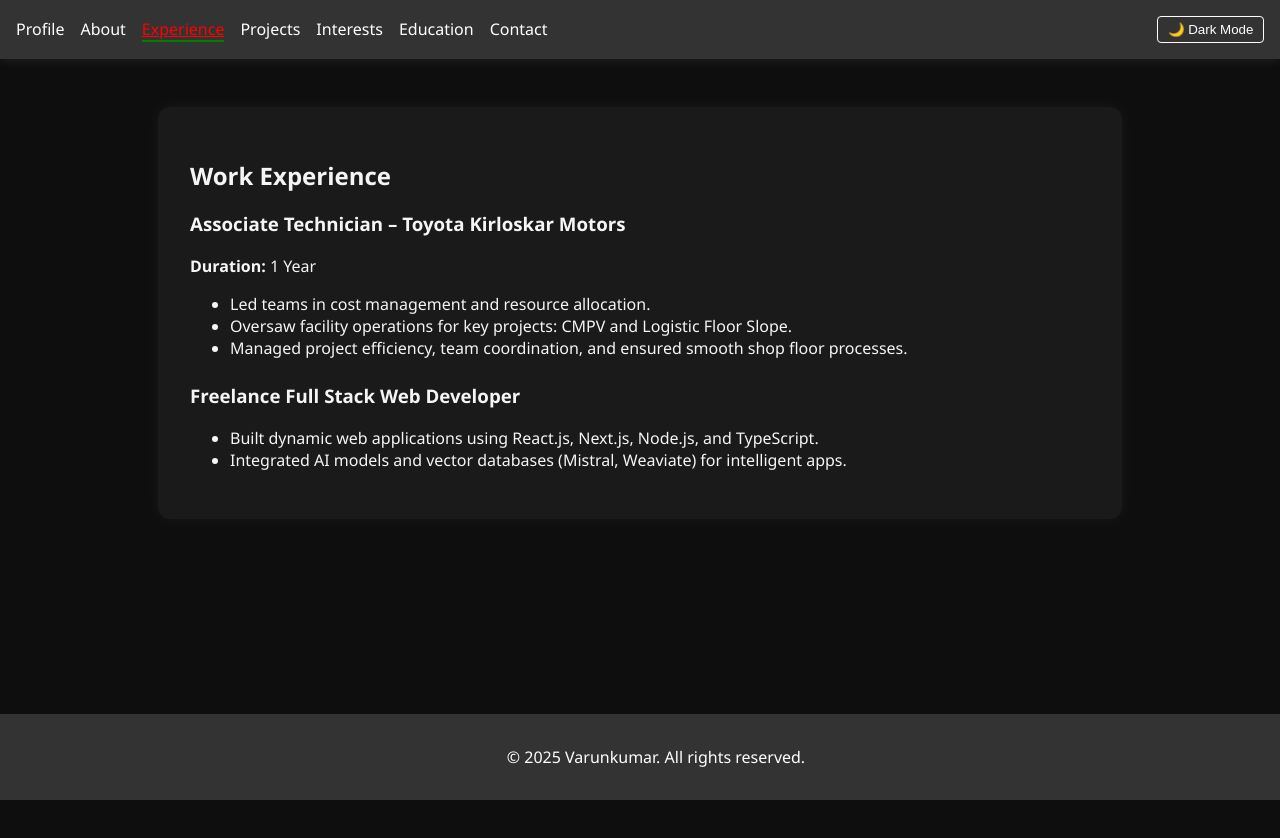
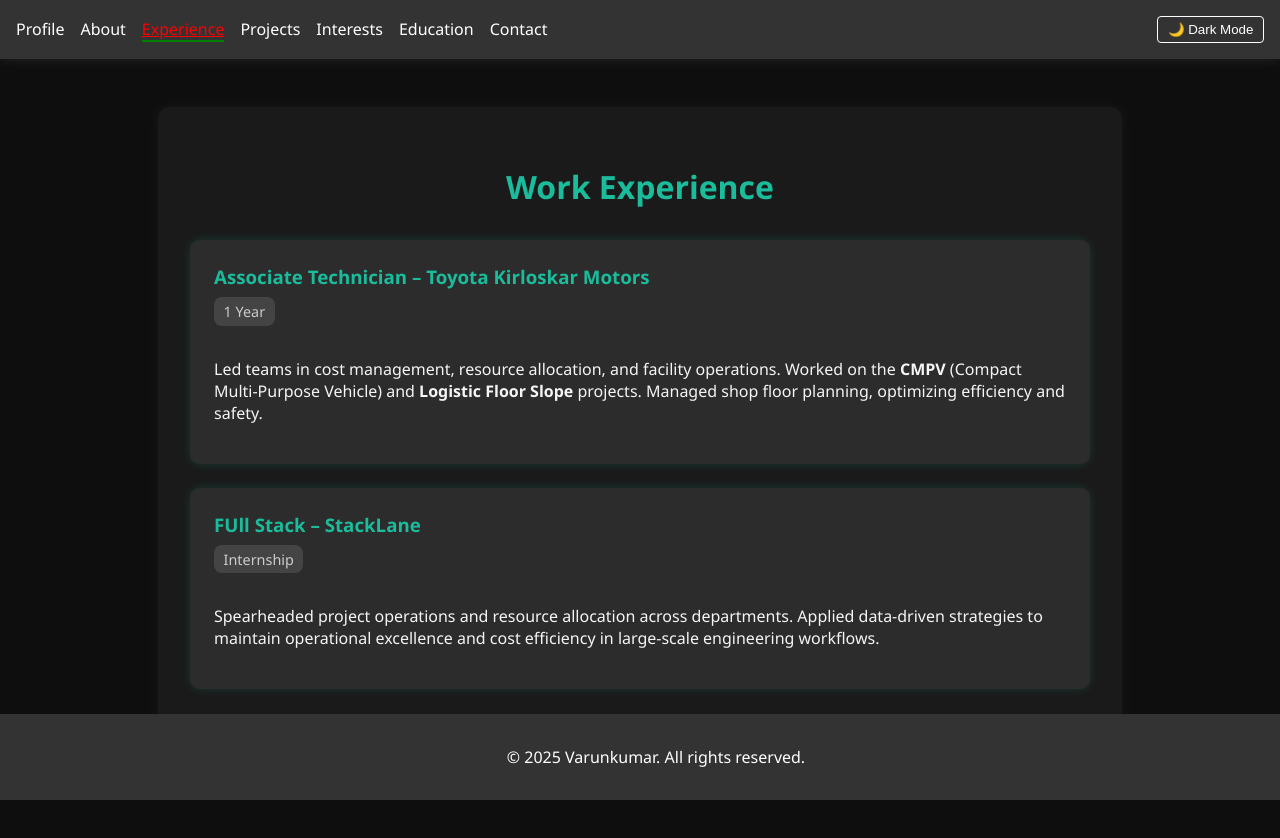
Before and after one commit to Varunkumar8055/portfolio, a React (Vite) app: page /experience in a window 1280 px wide. Shown: the top 838 px of the page. Before the commit the page ends 800 px from the top, so only its background shows below. Built offline with nearby package versions, Linux system fonts and the light colour scheme.

Commit message:
feat: update About and Experience pages with new styles and structure; enhance Profile page with gradient text and improved layout

```diff
--- a/src/index.css
+++ b/src/index.css
@@ -9,7 +9,7 @@ body {
 
 /* Navbar Styles */
 nav {
-  background-color: #121212;
+  background-color: #1052ec;
   padding: 1rem;
   box-shadow: 0 4px 8px rgba(255, 255, 255, 0.05);
 }
--- /dev/null
+++ b/src/pages/About.css
@@ -0,0 +1,51 @@
+.about-section {
+    max-width: 900px;
+    margin: 3rem auto;
+    padding: 2rem;
+    background-color: #1a1a1a;
+    border-radius: 12px;
+    box-shadow: 0 0 16px rgba(255, 255, 255, 0.05);
+  }
+
+  .about-title {
+    text-align: center;
+    font-size: 2rem;
+    color: #1abc9c;
+    margin-bottom: 1rem;
+  }
+
+  .about-text {
+    color: #ddd;
+    font-size: 1rem;
+    line-height: 1.6;
+    margin-bottom: 1.2rem;
+  }
+
+  .about-cards-container {
+    display: flex;
+    flex-direction: row;
+    gap: 2rem;
+    margin-top: 2rem;
+    justify-content: center;
+    flex-wrap: wrap;
+  }
+
+  .about-card {
+    background-color: #2c2c2c;
+    padding: 1.5rem;
+    border-radius: 10px;
+    width: 300px;
+    color: #f5f5f5;
+    box-shadow: 0 0 10px rgba(26, 188, 156, 0.2);
+    transition: transform 0.3s ease, box-shadow 0.3s ease;
+  }
+
+  .about-card:hover {
+    transform: translateY(-5px);
+    box-shadow: 0 0 16px rgba(26, 188, 156, 0.4);
+  }
+
+  .about-card h3 {
+    margin-bottom: 0.8rem;
+    color: #1abc9c;
+  }
--- a/src/pages/About.tsx
+++ b/src/pages/About.tsx
@@ -1,18 +1,30 @@
 import React from 'react';
+import './About.css';
 
 const About: React.FC = () => {
   return (
-    <section style={{ padding: '2rem' }}>
-      <h2>About Me</h2>
-      <p>
-        I'm Varunkumar, an AI and Data Science Engineer passionate about building intelligent systems
-        that improve lives. With a strong foundation in machine learning, full-stack web development,
-        and data-driven applications, I enjoy solving real-world problems and contributing to innovative projects.
+    <section className="about-section">
+      <h2 className="about-title">About Me</h2>
+      <p className="about-text">
+        I'm <strong>Varunkumar</strong>, an <strong>AI and Data Science Engineer</strong> passionate about building intelligent systems that improve lives.
+        With a strong foundation in machine learning, full-stack web development, and data-driven applications, I enjoy solving real-world problems and contributing to innovative projects.
       </p>
-      <p>
-        I’ve completed multiple certifications, worked on diverse projects involving EEG data analysis, fashion outfit recommendation,
-        and web development. My journey from mechanical engineering to AI showcases my adaptability and passion for continuous learning.
+      <p className="about-text">
+        I’ve completed multiple certifications, worked on diverse projects involving EEG data analysis, fashion outfit recommendation, and web development.
+        My journey from mechanical engineering to AI showcases my adaptability and passion for continuous learning.
       </p>
+
+      <div className="about-cards-container">
+        <div className="about-card">
+          <h3>🛠 Full Stack Developer</h3>
+          <p>Skilled in building scalable web applications using React.js, Node.js, Express, and MongoDB with a focus on user experience and performance.</p>
+        </div>
+
+        <div className="about-card">
+          <h3>📊 Data Scientist</h3>
+          <p>Experienced in Machine Learning, Deep Learning, and NLP. Projects include EEG brainwave analysis, classification models, and recommender systems.</p>
+        </div>
+      </div>
     </section>
   );
 };
--- /dev/null
+++ b/src/pages/Experience.css
@@ -0,0 +1,45 @@
+.experience-section {
+    max-width: 900px;
+    margin: 3rem auto;
+    padding: 2rem;
+    background-color: #1a1a1a;
+    border-radius: 12px;
+    box-shadow: 0 0 16px rgba(255, 255, 255, 0.05);
+  }
+
+  .experience-title {
+    text-align: center;
+    font-size: 2rem;
+    color: #1abc9c;
+    margin-bottom: 2rem;
+  }
+
+  .experience-card {
+    background-color: #2c2c2c;
+    padding: 1.5rem;
+    margin-bottom: 1.5rem;
+    border-radius: 10px;
+    color: #f5f5f5;
+    box-shadow: 0 0 10px rgba(26, 188, 156, 0.2);
+    transition: transform 0.3s ease, box-shadow 0.3s ease;
+  }
+
+  .experience-card:hover {
+    transform: translateY(-5px);
+    box-shadow: 0 0 16px rgba(26, 188, 156, 0.4);
+  }
+
+  .experience-card h3 {
+    margin: 0 0 0.5rem;
+    color: #1abc9c;
+  }
+
+  .experience-duration {
+    display: inline-block;
+    margin-bottom: 1rem;
+    font-size: 0.9rem;
+    color: #ccc;
+    background-color: #444;
+    padding: 0.3rem 0.6rem;
+    border-radius: 8px;
+  }
--- a/src/pages/Experience.tsx
+++ b/src/pages/Experience.tsx
@@ -1,26 +1,25 @@
 import React from 'react';
+import './Experience.css';
 
 const Experience: React.FC = () => {
   return (
-    <section style={{ padding: '2rem' }}>
-      <h2>Work Experience</h2>
+    <section className="experience-section">
+      <h2 className="experience-title">Work Experience</h2>
 
-      <div>
+      <div className="experience-card">
         <h3>Associate Technician – Toyota Kirloskar Motors</h3>
-        <p><strong>Duration:</strong> 1 Year</p>
-        <ul>
-          <li>Led teams in cost management and resource allocation.</li>
-          <li>Oversaw facility operations for key projects: CMPV and Logistic Floor Slope.</li>
-          <li>Managed project efficiency, team coordination, and ensured smooth shop floor processes.</li>
-        </ul>
+        <span className="experience-duration">1 Year</span>
+        <p>
+          Led teams in cost management, resource allocation, and facility operations. Worked on the <strong>CMPV</strong> (Compact Multi-Purpose Vehicle) and <strong>Logistic Floor Slope</strong> projects. Managed shop floor planning, optimizing efficiency and safety.
+        </p>
       </div>
 
-      <div style={{ marginTop: '1.5rem' }}>
-        <h3>Freelance Full Stack Web Developer</h3>
-        <ul>
-          <li>Built dynamic web applications using React.js, Next.js, Node.js, and TypeScript.</li>
-          <li>Integrated AI models and vector databases (Mistral, Weaviate) for intelligent apps.</li>
-        </ul>
+      <div className="experience-card">
+        <h3>FUll Stack – StackLane</h3>
+        <span className="experience-duration">Internship</span>
+        <p>
+          Spearheaded project operations and resource allocation across departments. Applied data-driven strategies to maintain operational excellence and cost efficiency in large-scale engineering workflows.
+        </p>
       </div>
     </section>
   );
--- /dev/null
+++ b/src/pages/Profile.css
@@ -0,0 +1,7 @@
+.gradient-text {
+    background: linear-gradient(to right, #1e90ff, #00ffcc);
+    -webkit-background-clip: text;
+    -webkit-text-fill-color: transparent;
+    font-size: 2.5rem;
+    font-weight: bold;
+  }
--- a/src/pages/Profile.tsx
+++ b/src/pages/Profile.tsx
@@ -1,5 +1,6 @@
 import React from 'react';
 import { FaLinkedin, FaGithub, FaEnvelope, FaPhone } from 'react-icons/fa';
+import './Profile.css'; // Make sure to import the CSS with gradient styles
 
 const Profile: React.FC = () => {
   return (
@@ -7,10 +8,12 @@ const Profile: React.FC = () => {
       <img
         src="/me.jpg"
         alt="Varunkumar"
-        style={{ width: '140px', height: '140px', borderRadius: '50%', border: '3px solid #1abc9c', marginBottom: '1rem' }}
+        style={{ width: '180px', height: '180px', borderRadius: '80%', border: '3px solid #1abc9c', marginBottom: '1rem' }}
       />
       <h1>
-        Varunkumar <span className="badge">AI & Data Science</span> <span className="badge">Full Stack</span>
+        Hi I'm <span className="gradient-text">Varunkumar</span>{' '}
+        <span className="badge">AI & Data Science</span>{' '}
+        <span className="badge">Full Stack</span>
       </h1>
       <p style={{ color: '#ccc' }}>
         B.Tech @ SIT | React, Node.js | ML & NLP Enthusiast
```
